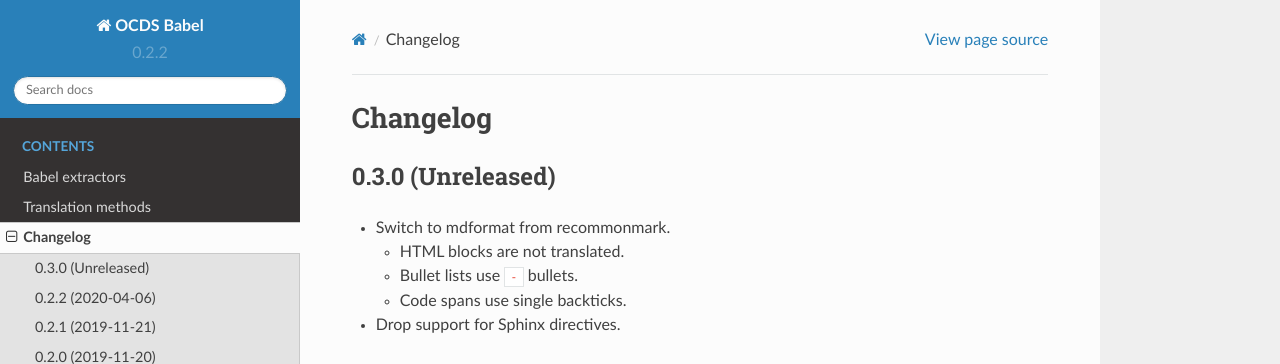
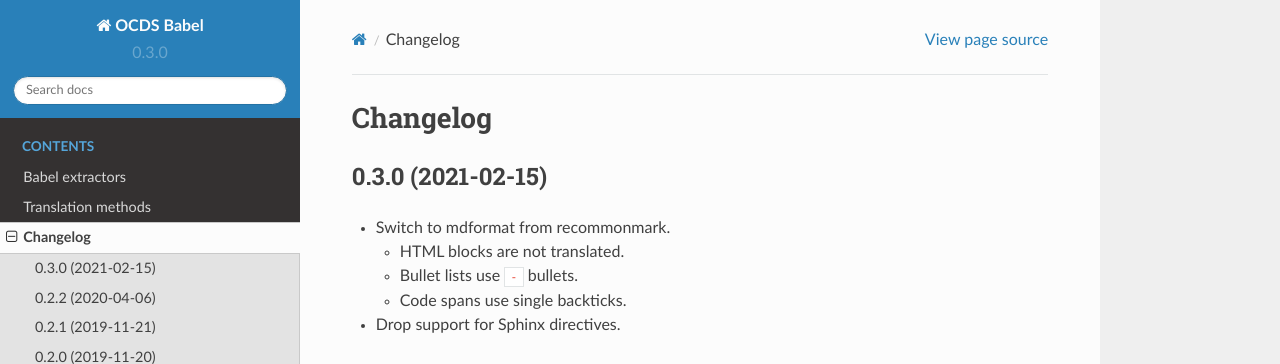
Before and after one commit to open-contracting/ocds-babel, a Sphinx documentation site: the page built from docs/changelog.rst, in a window 1280 px wide and 900 px high. Shown: the top 364 px of the window. Built offline with Sphinx 7.4.7 and the Read the Docs theme 2.0.0, drawn with Linux system fonts in a browser that asks for light colours.

Commit message:
Iterate the version number

```diff
--- a/docs/changelog.rst
+++ b/docs/changelog.rst
@@ -1,7 +1,7 @@
 Changelog
 =========
 
-0.3.0 (Unreleased)
+0.3.0 (2021-02-15)
 ~~~~~~~~~~~~~~~~~~
 
 -  Switch to mdformat from recommonmark.
--- a/docs/conf.py
+++ b/docs/conf.py
@@ -26,7 +26,7 @@ copyright = '2018, Open Contracting Partnership'
 author = 'Open Contracting Partnership'
 
 # The short X.Y version
-version = '0.2.2'
+version = '0.3.0'
 # The full version, including alpha/beta/rc tags
 release = version
 
--- a/setup.py
+++ b/setup.py
@@ -5,7 +5,7 @@ with open('README.rst') as f:
 
 setup(
     name='ocds-babel',
-    version='0.2.2',
+    version='0.3.0',
     author='Open Contracting Partnership',
     author_email='data@open-contracting.org',
     url='https://github.com/open-contracting/ocds-babel',
```
